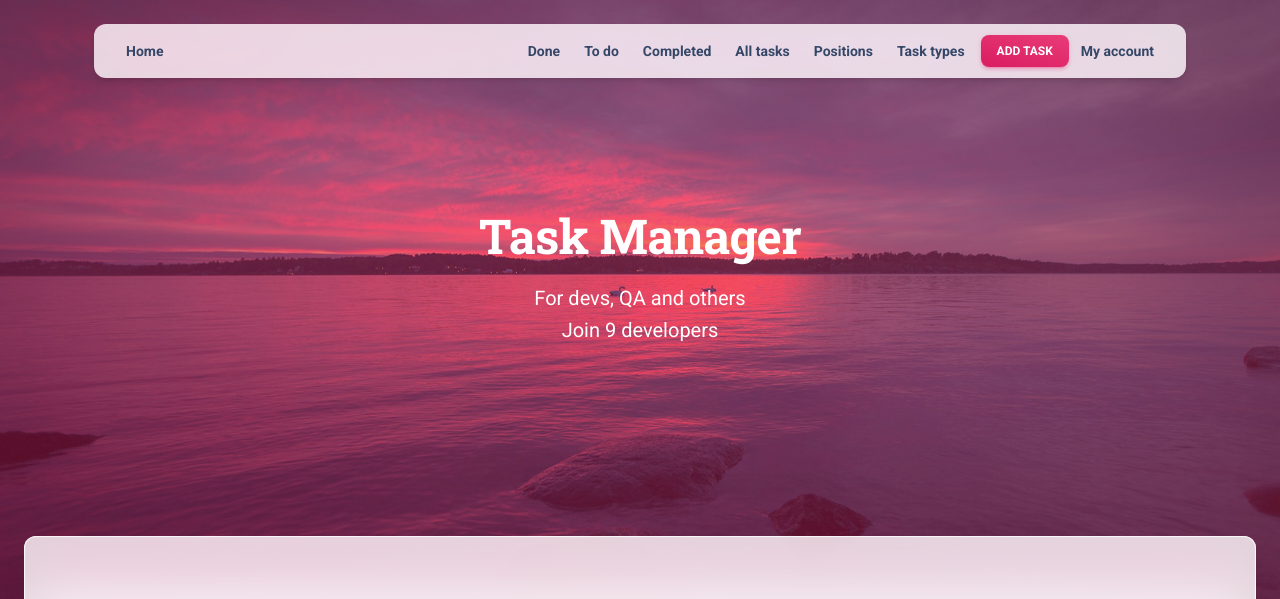
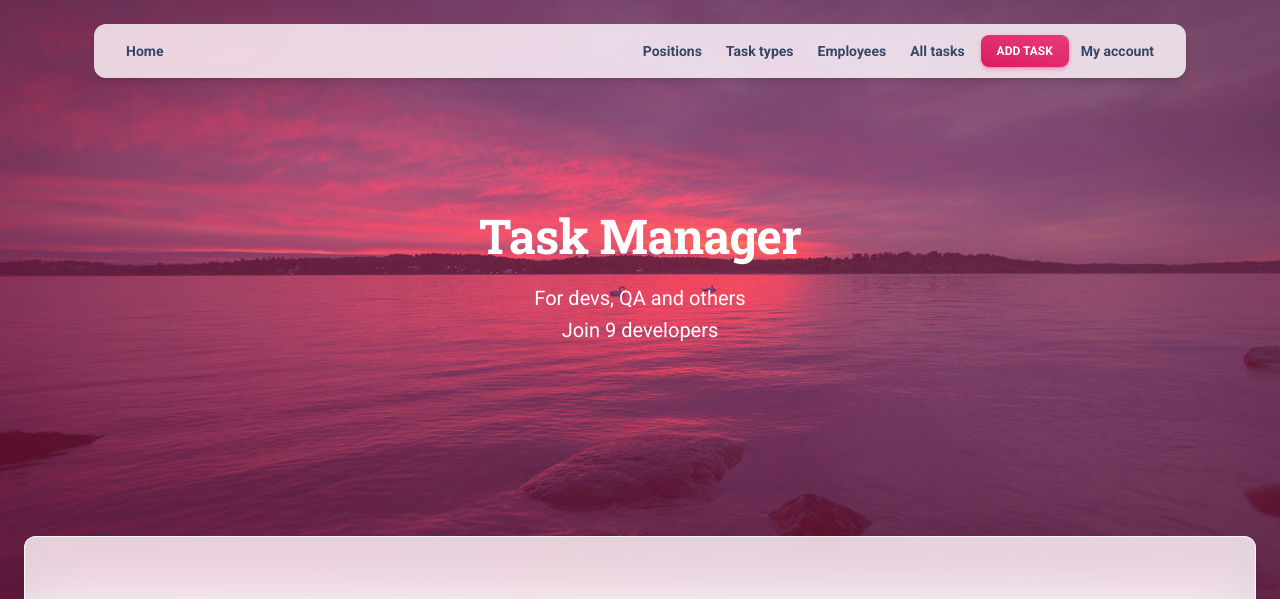
Before and after one commit to usrofgh/task_managment_system, a Django app: page / in a window 1280 px wide. Shown: the top 599 px of the page. Run offline with Django 4.2, Linux system fonts and the light colour scheme; data comes from the database, SQL or seed files in the repository; data that the repository does not hold is empty; parts of the project's set-up code (start-up, migrations or seed data) failed here and were passed over; some libraries are stand-ins or nearby versions.

Commit message:
Delete unnecessary nav elements and change ordering

```diff
--- a/templates/includes/navigation.html
+++ b/templates/includes/navigation.html
@@ -2,12 +2,16 @@
 <div class="container position-sticky z-index-sticky top-0">
   <div class="row">
     <div class="col-12">
-        <nav class="navbar navbar-expand-lg  blur border-radius-xl mt-4 top-0 z-index-3 shadow position-absolute my-3 py-2 start-0 end-0 mx-4">
+      <nav
+          class="navbar navbar-expand-lg  blur border-radius-xl mt-4 top-0 z-index-3 shadow position-absolute my-3 py-2 start-0 end-0 mx-4">
         <div class="container-fluid px-0">
-            <a class="navbar-brand font-weight-bolder ms-sm-3" href="/" rel="tooltip" title="Designed and Coded by Creative Tim" data-placement="bottom">
+          <a class="navbar-brand font-weight-bolder ms-sm-3" href="/" rel="tooltip"
+             title="Designed and Coded by Creative Tim" data-placement="bottom">
             Home
           </a>
-            <button class="navbar-toggler shadow-none ms-2" type="button" data-bs-toggle="collapse" data-bs-target="#navigation" aria-controls="navigation" aria-expanded="false" aria-label="Toggle navigation">
+          <button class="navbar-toggler shadow-none ms-2" type="button" data-bs-toggle="collapse"
+                  data-bs-target="#navigation" aria-controls="navigation" aria-expanded="false"
+                  aria-label="Toggle navigation">
               <span class="navbar-toggler-icon mt-2">
                 <span class="navbar-toggler-bar bar1"></span>
                 <span class="navbar-toggler-bar bar2"></span>
@@ -17,45 +21,39 @@
           <div class="collapse navbar-collapse pt-3 pb-2 py-lg-0 w-100" id="navigation">
             <ul class="navbar-nav navbar-nav-hover ms-auto">
               <li class="nav-item ms-lg-auto">
-                    <a class="nav-link nav-link-icon me-2" href="#" target="_blank">
-                      <p class="d-inline text-sm z-index-1 font-weight-bold" data-bs-toggle="tooltip" data-bs-placement="bottom">Done</p>
-                    </a>
-                </li>
-                <li class="nav-item ms-lg-auto">
-                      <a class="nav-link nav-link-icon me-2" href="#" target="_blank">
-                        <p class="d-inline text-sm z-index-1 font-weight-bold" data-bs-toggle="tooltip" data-bs-placement="bottom">To do</p>
-                      </a>
-                  </li>
-                <li class="nav-item ms-lg-auto">
-                    <a class="nav-link nav-link-icon me-2" href="#" target="_blank">
-                      <p class="d-inline text-sm z-index-1 font-weight-bold" data-bs-toggle="tooltip" data-bs-placement="bottom">Completed</p>
-                    </a>
-                </li>
-                <li class="nav-item ms-lg-auto">
-                    <a class="nav-link nav-link-icon me-2" href="{% url 'todo:task-list' %}" target="_blank">
-                      <p class="d-inline text-sm z-index-1 font-weight-bold" data-bs-toggle="tooltip" data-bs-placement="bottom">All tasks</p>
-                    </a>
-                </li>
-
-                  <li class="nav-item ms-lg-auto">
                 <a class="nav-link nav-link-icon me-2" href="{% url 'todo:position-list' %}" target="_blank">
-                      <p class="d-inline text-sm z-index-1 font-weight-bold" data-bs-toggle="tooltip" data-bs-placement="bottom">Positions</p>
+                  <p class="d-inline text-sm z-index-1 font-weight-bold" data-bs-toggle="tooltip"
+                     data-bs-placement="bottom">Positions</p>
                 </a>
               </li>
 
               <li class="nav-item ms-lg-auto">
                 <a class="nav-link nav-link-icon me-2" href="{% url 'todo:task-type-list' %}" target="_blank">
-                      <p class="d-inline text-sm z-index-1 font-weight-bold" data-bs-toggle="tooltip" data-bs-placement="bottom">Task types</p>
+                  <p class="d-inline text-sm z-index-1 font-weight-bold" data-bs-toggle="tooltip"
+                     data-bs-placement="bottom">Task types</p>
                 </a>
               </li>
-
+              <li class="nav-item ms-lg-auto">
+                <a class="nav-link nav-link-icon me-2" href="{% url 'todo:worker-list' %}" target="_blank">
+                  <p class="d-inline text-sm z-index-1 font-weight-bold" data-bs-toggle="tooltip"
+                     data-bs-placement="bottom">Employees</p>
+                </a>
+              </li>
+              <li class="nav-item ms-lg-auto">
+                <a class="nav-link nav-link-icon me-2" href="{% url 'todo:task-list' %}" target="_blank">
+                  <p class="d-inline text-sm z-index-1 font-weight-bold" data-bs-toggle="tooltip"
+                     data-bs-placement="bottom">All tasks</p>
+                </a>
+              </li>
               <li class="nav-item my-auto ms-3 ms-lg-0">
-                    <a href="{%  url 'todo:task-create' %}" target="_blank" class="btn btn-sm  bg-gradient-primary  mb-0 me-1 mt-2 mt-md-0">Add Task</a>
+                <a href="{% url 'todo:task-create' %}" target="_blank"
+                   class="btn btn-sm  bg-gradient-primary  mb-0 me-1 mt-2 mt-md-0">Add Task</a>
               </li>
               <li class="nav-item ms-lg-auto">
                 <a class="nav-link nav-link-icon me-2"
                    href="{% url 'todo:worker-detail' pk=user.id %}">
-                      <p class="d-inline text-sm z-index-1 font-weight-bold" data-bs-toggle="tooltip" data-bs-placement="bottom">My account</p>
+                  <p class="d-inline text-sm z-index-1 font-weight-bold" data-bs-toggle="tooltip"
+                     data-bs-placement="bottom">My account</p>
                 </a>
               </li>
 
@@ -65,7 +63,8 @@
                   <a class="nav-link nav-link-icon me-2"
                      href="{% url 'login' %}">
                     <i class="fa fa-sign-out me-1"></i>
-                      <p class="d-inline text-sm z-index-1 font-weight-bold" data-bs-toggle="tooltip" data-bs-placement="bottom">Logout</p>
+                    <p class="d-inline text-sm z-index-1 font-weight-bold" data-bs-toggle="tooltip"
+                       data-bs-placement="bottom">Logout</p>
                   </a>
                 </li>
               {% endif %}
```
Lines whose indentation alone changed are shown as unchanged.
